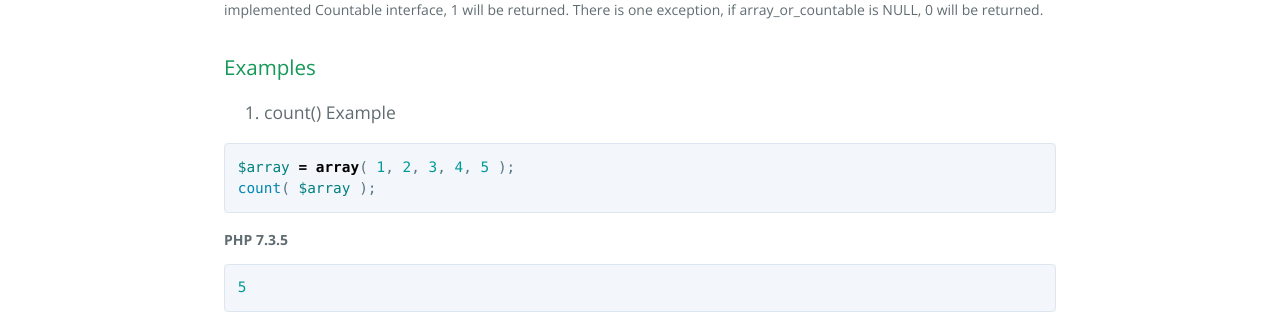
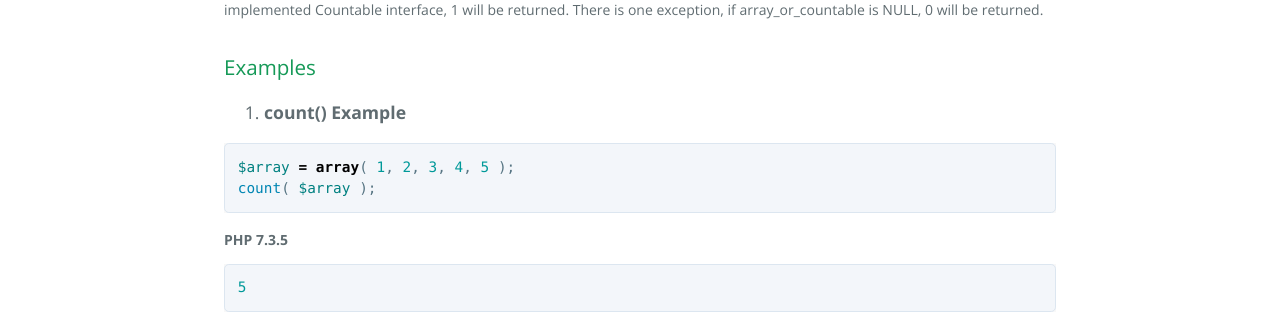
Before and after one commit to dhayalramk/dhayalramk.github.io, a Jekyll site: the page built from PHP/FuncationReference/VariableAndTypeRelatedExtensions/Arrays/ArrayFunctions/count.md, in a window 1280 px wide. Shown: the part 1097-1411 px from the top of the page. Built offline with Jekyll 4.4.1, drawn with Linux system fonts in a browser that asks for light colours; our own code applies the rules of GitHub Pages for plain Markdown files.

Commit message:
Alignment

````diff
--- a/PHP/FuncationReference/VariableAndTypeRelatedExtensions/Arrays/ArrayFunctions/count.md
+++ b/PHP/FuncationReference/VariableAndTypeRelatedExtensions/Arrays/ArrayFunctions/count.md
@@ -35,7 +35,7 @@ Returns the number of elements in array_or_countable. When the parameter is neit
 
 ### Examples
 
-1. count() Example
+1. **count() Example**
 
 ```php
 $array = array( 1, 2, 3, 4, 5 );
````
